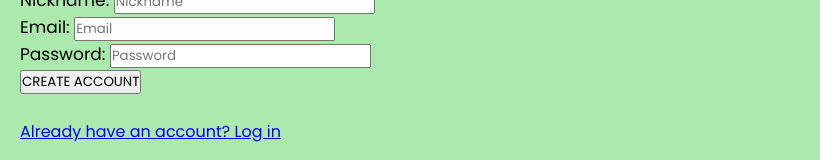
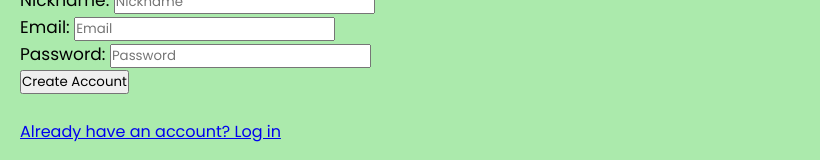
Before and after one commit to jamesolesen911/179-StingerSign, a React (Create React App) app in the folder stingersign/: page /signup in a window 1280 px wide. Shown: the part 196-356 px from the top of the page, without its empty margins (0-820 px from the left). Built offline with nearby package versions, Linux system fonts and the light colour scheme.

Commit message:
fixed spacing between textboxes and text

```diff
--- a/stingersign/src/components/Login.js
+++ b/stingersign/src/components/Login.js
@@ -72,7 +72,7 @@ export default function Login() {
           </p>
         ) : (
           <>
-            <label>Email</label>
+            <label>Email: </label>
             <input
               type="email"
               placeholder="Email"
@@ -80,7 +80,7 @@ export default function Login() {
               onChange={handleChange}
             />
             <br />
-            <label>Password</label>
+            <label>Password: </label>
             <input type="password" placeholder="Password" name="password" onChange={handlePassword} />
             <br />
             <p>{formError}</p>
--- a/stingersign/src/components/Signup.js
+++ b/stingersign/src/components/Signup.js
@@ -65,7 +65,7 @@ export default function Signup() {
         <label>Password: </label>
         <input type="password" placeholder="Password" name="password" onChange={handleChange}/>
         <br />
-        <button type="submit"> CREATE ACCOUNT </button>
+        <button type="submit"> Create Account </button>
       </form>
 
       <Link to="/">
```
